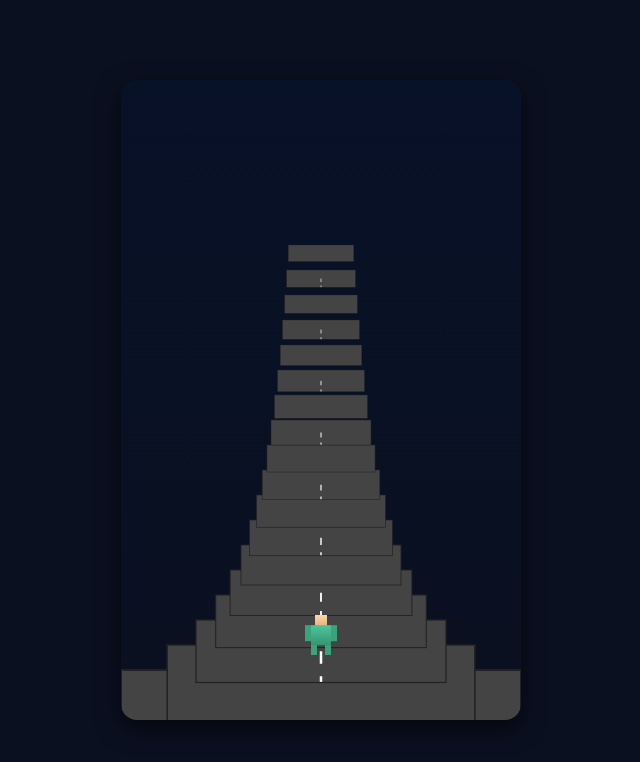
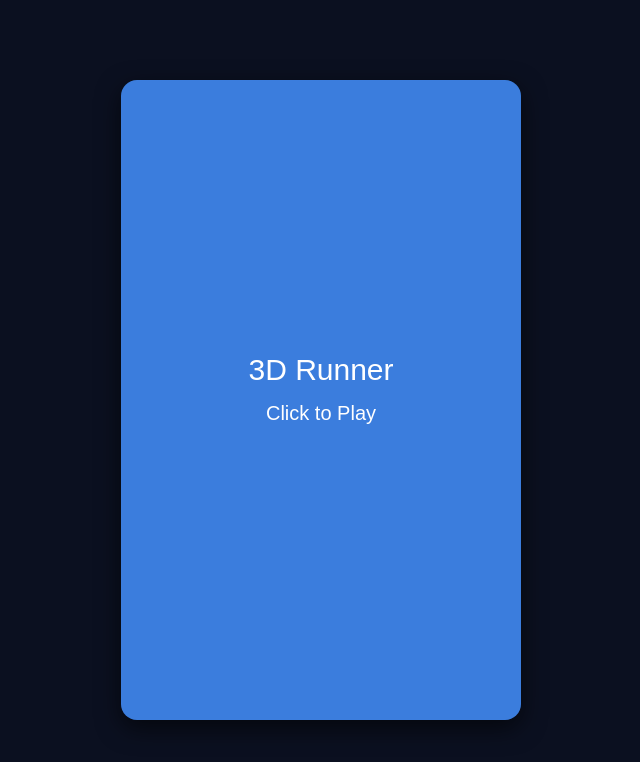
Before and after one commit to former-spate64/last-way-but-from-the-ads, a plain HTML site: page index.html in a window 1280 px wide. Shown: the whole page, without its empty margins (319-959 px from the left). Drawn offline with Linux system fonts and the light colour scheme.

Commit message:
reworked index.html
addedstart screen and reworked entire game

```diff
--- a/index.html
+++ b/index.html
@@ -3,139 +3,178 @@
 <head>
 <meta charset="utf-8" />
 <meta name="viewport" content="width=device-width,initial-scale=1" />
-<title>3D Runner - Humanoid Player</title>
+<title>3D Runner - Endless Road Segments</title>
 <style>
   body { margin:0; display:flex; align-items:center; justify-content:center; height:100vh; background:#0b1020; overflow:hidden; }
-  canvas { border-radius:16px; box-shadow:0 8px 24px rgba(0,0,0,0.6); background:linear-gradient(180deg,#071127,#0b1020); }
+  canvas { border-radius:16px; box-shadow:0 8px 24px rgba(0,0,0,0.6); cursor:pointer; }
 </style>
 </head>
 <body>
 <canvas id="game" width="400" height="640"></canvas>
 <script>
-const canvas=document.getElementById('game');
-const ctx=canvas.getContext('2d');
+const canvas = document.getElementById('game');
+const ctx = canvas.getContext('2d');
 
-let tick=0;
-let running=true;
-let player={x:canvas.width/2,bob:0,vx:0};
-const roadWidth=200;
-const maxSpeed=5;
+let tick = 0;
+let running = false;
+let player = { x: canvas.width/2, bob:0, vx:0 };
+const roadWidth = 200;
+const playerSpeed = 5;
+const horizon = 200;
+const laneCount = 3;
+const segmentHeight = 40;
+const roadSpeed = 2; // pixels per frame
 
-// create a simple 3D humanoid sprite
+// Road segments pool
+let roadSegments = [];
+
 function createHumanoidSprite(){
   const size=40;
   const c=document.createElement('canvas');
   c.width=size; c.height=size;
   const ctx=c.getContext('2d');
-
-  // body
   const gradBody=ctx.createLinearGradient(0,size*0.25,0,size);
   gradBody.addColorStop(0,'#4cc79e');
   gradBody.addColorStop(1,'#2a7d5a');
   ctx.fillStyle=gradBody;
   ctx.fillRect(size*0.25,size*0.25,size*0.5,size*0.5);
-
-  // head
   const gradHead=ctx.createLinearGradient(0,0,0,size*0.25);
   gradHead.addColorStop(0,'#ffd6a5');
   gradHead.addColorStop(1,'#e6b684');
   ctx.fillStyle=gradHead;
   ctx.fillRect(size*0.35,0,size*0.3,size*0.25);
-
-  // legs
   ctx.fillStyle='#3ba37a';
   ctx.fillRect(size*0.25,size*0.75,size*0.15,size*0.25);
   ctx.fillRect(size*0.6,size*0.75,size*0.15,size*0.25);
-
-  // arms
   ctx.fillRect(0.1*size,size*0.25,0.15*size,size*0.4);
   ctx.fillRect(0.75*size,size*0.25,0.15*size,size*0.4);
-
   const img=new Image();
   img.src=c.toDataURL();
   return img;
 }
-
 const playerImg=createHumanoidSprite();
 
-function project(z){
-  const scale=1/(z*0.003+0.2);
-  const y=canvas.height - z*0.5;
-  return {scale,y};
+function initRoad(){
+  roadSegments = [];
+  let y = canvas.height - segmentHeight;
+  while(y > horizon - segmentHeight){
+    roadSegments.push({y: y});
+    y -= segmentHeight;
+  }
+}
+
+function drawBackground(){
+  if(!running){
+    ctx.fillStyle='#3b7ddd';
+    ctx.fillRect(0,0,canvas.width,canvas.height);
+    ctx.fillStyle='white';
+    ctx.font='30px Arial';
+    ctx.textAlign='center';
+    ctx.fillText('3D Runner',canvas.width/2,canvas.height/2-20);
+    ctx.font='20px Arial';
+    ctx.fillText('Click to Play',canvas.width/2,canvas.height/2+20);
+    return;
+  }
+  ctx.fillStyle='#3d1c1c';
+  ctx.fillRect(0,0,canvas.width,horizon);
+  ctx.fillStyle='#222';
+  const ruinPositions=[50,120,190,260,330];
+  for(let i=0;i<ruinPositions.length;i++){
+    const w=30+Math.random()*10;
+    const h=30+Math.random()*40;
+    const x=ruinPositions[i];
+    ctx.fillRect(x,horizon-h,w,h);
+  }
+  ctx.fillStyle='#2a2a2a';
+  ctx.fillRect(0,horizon,canvas.width,horizon);
 }
 
 function drawRoad(){
-  const segments=20;
-  for(let i=0;i<segments;i++){
-    const z=i*50;
-    const {scale,y}=project(z);
-    const w=roadWidth*scale;
+  for(let i=0;i<roadSegments.length;i++){
+    const seg = roadSegments[i];
+    const t0 = (seg.y-canvas.height)/(horizon-canvas.height);
+    const t1 = (seg.y-segmentHeight-canvas.height)/(horizon-canvas.height);
+    const y0 = seg.y;
+    const y1 = seg.y - segmentHeight;
+    const w0 = roadWidth * (1-t0*0.8);
+    const w1 = roadWidth * (1-t1*0.8);
 
-    // road
     ctx.fillStyle='#444';
     ctx.beginPath();
-    ctx.moveTo(canvas.width/2-w/2,y);
-    ctx.lineTo(canvas.width/2+w/2,y);
-    ctx.lineTo(canvas.width/2+w/2,y+50*scale);
-    ctx.lineTo(canvas.width/2-w/2,y+50*scale);
+    ctx.moveTo(canvas.width/2-w0/2,y0);
+    ctx.lineTo(canvas.width/2+w0/2,y0);
+    ctx.lineTo(canvas.width/2+w1/2,y1);
+    ctx.lineTo(canvas.width/2-w1/2,y1);
     ctx.closePath();
     ctx.fill();
 
-    // lane line
-    if(i%2===0){
-      ctx.strokeStyle='#fff';
-      ctx.lineWidth=2*scale;
-      ctx.setLineDash([10*scale,10*scale]);
+    for(let lane=1;lane<laneCount;lane++){
+      const lx0=canvas.width/2 - w0/2 + (w0/laneCount)*lane;
+      const lx1=canvas.width/2 - w1/2 + (w1/laneCount)*lane;
+      ctx.strokeStyle='white';
+      ctx.lineWidth=2;
+      ctx.setLineDash([10,10]);
       ctx.beginPath();
-      ctx.moveTo(canvas.width/2,y+25*scale);
-      ctx.lineTo(canvas.width/2,y+50*scale);
+      ctx.moveTo(lx0,y0);
+      ctx.lineTo(lx1,y1);
       ctx.stroke();
       ctx.setLineDash([]);
     }
+  }
+}
 
-    // road edges
-    ctx.strokeStyle='#222';
-    ctx.lineWidth=1*scale;
-    ctx.strokeRect(canvas.width/2-w/2,y,w,50*scale);
+function updateRoad(){
+  for(let i=0;i<roadSegments.length;i++){
+    roadSegments[i].y += roadSpeed;
+  }
+  // Remove off-screen segments
+  while(roadSegments.length && roadSegments[0].y > canvas.height){
+    roadSegments.shift();
+  }
+  // Add new segment at top if needed
+  while(roadSegments.length && roadSegments[roadSegments.length-1].y > horizon){
+    const topY = roadSegments[roadSegments.length-1].y - segmentHeight;
+    roadSegments.push({y: topY});
   }
 }
 
 function draw(){
   ctx.clearRect(0,0,canvas.width,canvas.height);
   tick++;
-  player.bob=Math.sin(tick*0.1)*5;
-
+  drawBackground();
+  if(!running) return;
+  player.bob = Math.sin(tick*0.1)*5;
   drawRoad();
-
   const size=40;
-  ctx.drawImage(playerImg,player.x-size/2,canvas.height-100+player.bob,size,size);
+  ctx.drawImage(playerImg,player.x-size/2,canvas.height-120+player.bob,size,size);
 }
 
 function update(){
-  // smooth horizontal movement
-  player.x+=player.vx;
+  if(!running) return;
+  player.x += player.vx;
+  updateRoad();
   const halfRoad=roadWidth/2-20;
   if(player.x<canvas.width/2-halfRoad) player.x=canvas.width/2-halfRoad;
   if(player.x>canvas.width/2+halfRoad) player.x=canvas.width/2+halfRoad;
-  player.vx*=0.9;
 }
 
 function loop(){
-  if(!running) return;
   update();
   draw();
   requestAnimationFrame(loop);
 }
 
-// controls
 const keys={};
 window.addEventListener('keydown',e=>{keys[e.key]=true;});
 window.addEventListener('keyup',e=>{keys[e.key]=false;});
 function handleInput(){
-  if(keys['ArrowLeft']) player.vx=-5;
-  else if(keys['ArrowRight']) player.vx=5;
+  if(!running) return;
+  if(keys['ArrowLeft']) player.vx=-playerSpeed;
+  else if(keys['ArrowRight']) player.vx=playerSpeed;
+  else player.vx=0;
 }
 setInterval(handleInput,16);
+canvas.addEventListener('click',()=>{ running=true; initRoad(); });
 loop();
 </script>
 </body>
```
